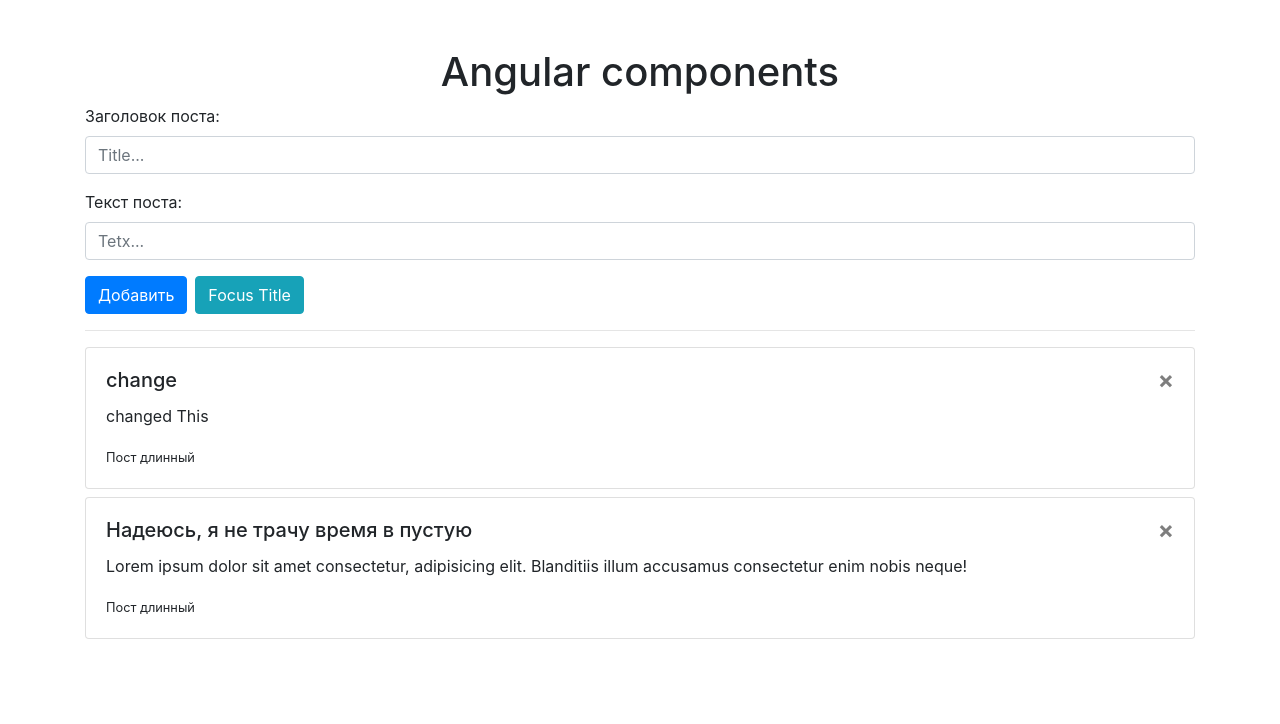
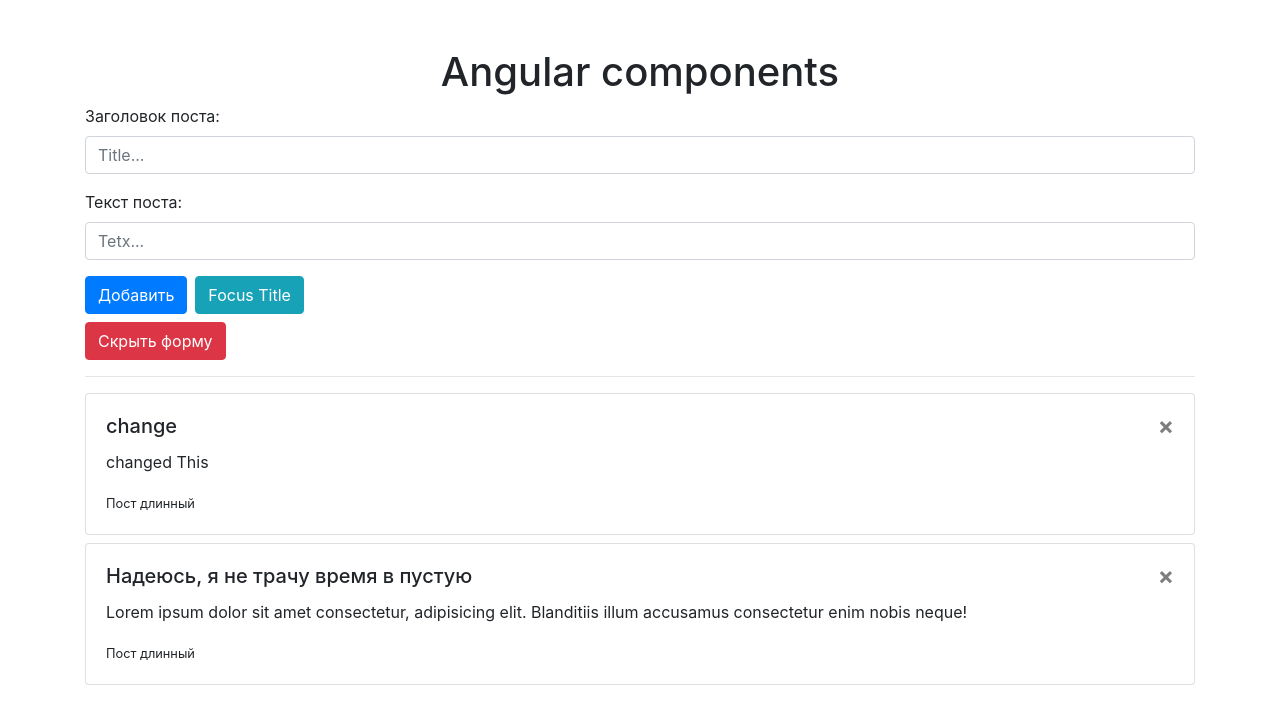
Before and after one commit to DjailinVasu/angular-theory, an Angular app: page / in a window 1280 px wide. Shown: the top 724 px of the page. Built offline with nearby package versions, Linux system fonts and the light colour scheme.

Commit message:
Создание структурной директивы

```diff
--- a/src/app/app.module.ts
+++ b/src/app/app.module.ts
@@ -5,14 +5,16 @@
 import { PostFormComponent } from './post-form/post-form.component';
 import { PostComponent } from './post/post.component';
 import { FormsModule } from '@angular/forms';
-import { StyleDirective } from './directives/style.directive'
+import { StyleDirective } from './directives/style.directive';
+import { IfnotDirective } from './directives/ifnot.directive'
 
 @NgModule({
   declarations: [
     AppComponent,
     PostFormComponent,
     PostComponent,
-    StyleDirective
+    StyleDirective,
+    IfnotDirective
   ],
   imports: [
     BrowserModule,
--- /dev/null
+++ b/src/app/directives/ifnot.directive.ts
@@ -0,0 +1,20 @@
+import { Directive, TemplateRef, ViewContainerRef, Input } from '@angular/core';
+
+@Directive({
+  selector: '[appIfnot]'
+})
+export class IfnotDirective {
+
+  @Input('appIfnot') set ifNot(condition: boolean) {
+    if(!condition) {
+      this.viewContainer.createEmbeddedView(this.templateRef)
+    } else {
+      this.viewContainer.clear()
+    }
+  }
+
+  constructor(private templateRef: TemplateRef<any>, private viewContainer: ViewContainerRef) {
+
+  }
+
+}
--- a/src/app/post-form/post-form.component.html
+++ b/src/app/post-form/post-form.component.html
@@ -1,4 +1,4 @@
-<div class="form">
+<div *appIfnot="formIsHide" class="form">
   <!-- <form> -->
     <div class="form-group">
       <label for="post-title">Заголовок поста:</label>
@@ -25,6 +25,13 @@
 
     <button (click)="addPost()" class="btn btn-primary mr-2">Добавить</button>
 
-    <button (click)="focusTitle()" class="btn btn-info">Focus Title</button>
+    <button (click)="focusTitle()" class="btn btn-info mr-2">Focus Title</button>
+
+
   <!-- </form> -->
 </div>
+<div class="mt-2">
+  <button (click)="onToggleForm()" class="btn btn-danger">
+    {{formIsHide?  'Показать форму' : 'Скрыть форму' }}
+  </button>
+</div>
--- a/src/app/post-form/post-form.component.ts
+++ b/src/app/post-form/post-form.component.ts
@@ -15,6 +15,8 @@
 
   title = ''
   text = ''
+
+  formIsHide = false;
 
   constructor() { }
 
@@ -36,4 +38,8 @@
   focusTitle() {
       this.inputRef.nativeElement.focus()
   }
+
+  onToggleForm() {
+    this.formIsHide = !this.formIsHide;
+  }
 }
```
